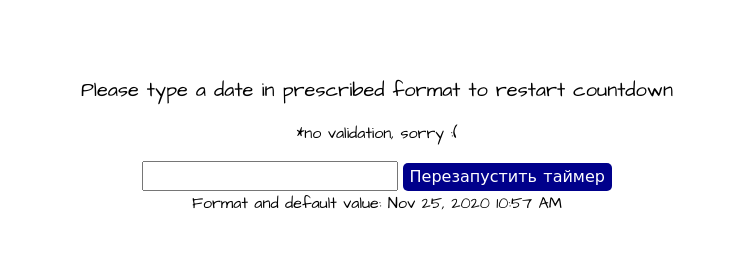
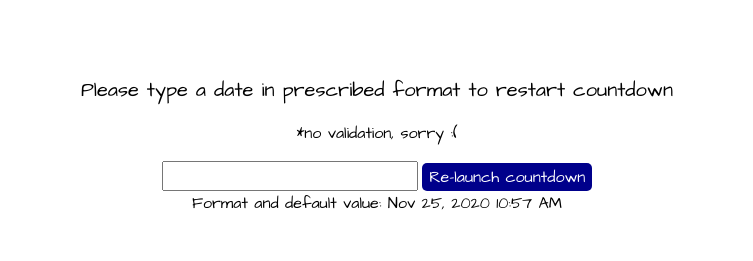
Before and after one commit to AleksMkm/goit-js-hw-11-timer, a website built with Parcel: page src/index.html in a window 1280 px wide. Shown: the top 261 px of the page, without its empty margins (263-1016 px from the left). Built offline with nearby package versions, Linux system fonts and the light colour scheme.

Commit message:
adds fixes

```diff
--- a/src/index.html
+++ b/src/index.html
@@ -29,7 +29,7 @@
       <p class="timer-text-desc">*no validation, sorry :(</p>
       <div class="wrapper">
         <input class="timer-input" id="timer-input" type="text" />
-        <button class="timer-btn">Перезапустить таймер</button>
+        <button class="timer-btn">Re-launch countdown</button>
       </div>
       <span class="timer-text-desc"
         >Format and default value: Nov 25, 2020 10:57 AM</span
```
